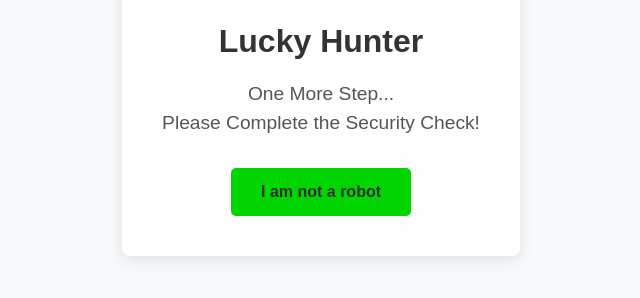
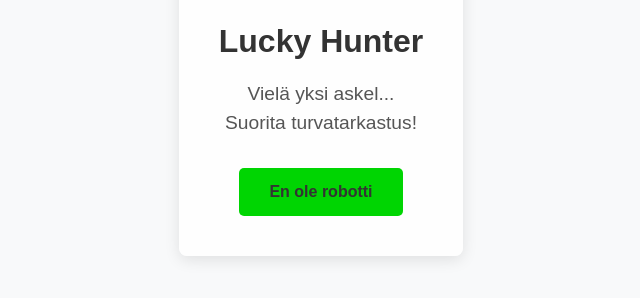
Before and after one commit to smtpmailers/n-one, a plain HTML site: page INDEX.html in a window 1280 px wide. Shown: the part 378-676 px from the top of the page, without its empty margins (319-959 px from the left). Drawn offline with Linux system fonts and the light colour scheme.

Commit message:
Update INDEX.html

```diff
--- a/INDEX.html
+++ b/INDEX.html
@@ -11,9 +11,9 @@
         <div class="content">
             <img src="https://fi.rightgenies.com/fi/lh.png" alt="Aviator Logo" class="logo">
             <h1>Lucky Hunter</h1>
-            <p>One More Step...<br/>Please Complete the Security Check!</p>
+            <p>Vielä yksi askel...<br/>Suorita turvatarkastus!</p>
             <div class="captcha-container">
-                <button class="cta-button" onclick="startCaptcha()">I am not a robot</button>
+                <button class="cta-button" onclick="startCaptcha()">En ole robotti</button>
                 <div class="captcha-verification">
                     <div class="loading-spinner" id="loading-spinner"></div>
                     <div class="checkmark" id="checkmark">
```
